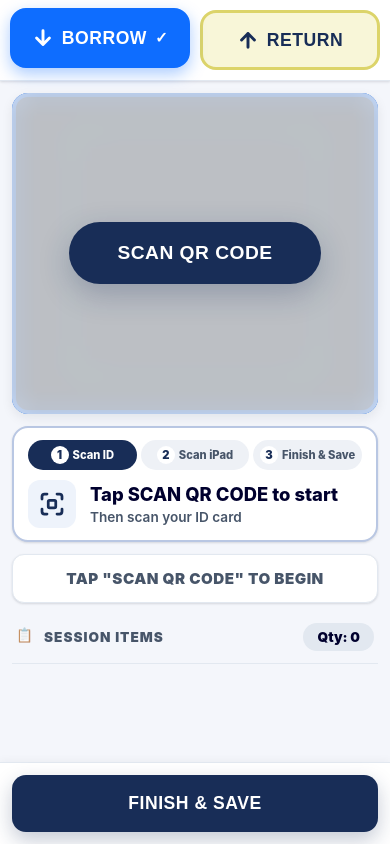
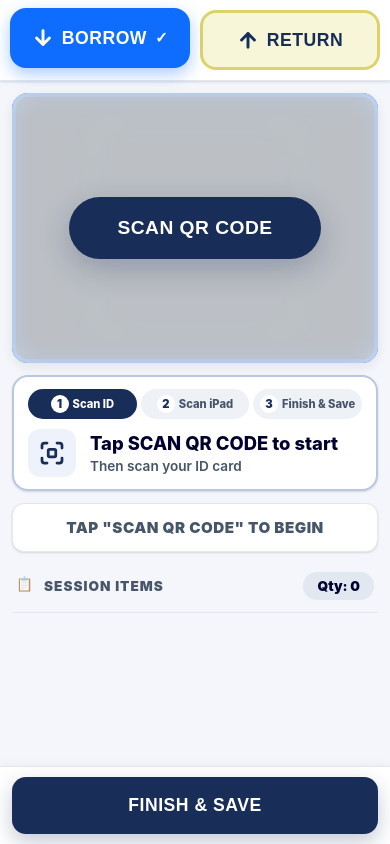
Before and after one commit to wistrepo/ipad-express, a plain HTML site: page index.html in a window 390 px wide. Drawn offline with Linux system fonts and the light colour scheme.

Commit message:
Update index.html

```diff
--- a/index.html
+++ b/index.html
@@ -7,6 +7,7 @@
   <meta name="viewport" content="width=device-width, initial-scale=1.0, maximum-scale=1.0, user-scalable=no, viewport-fit=cover" />
   <title>iPad Express Checkout - Phase II</title>
   <!-- v13.4 (2026-11-17): phone layout fixes - mode buttons, step chips, scan box, landscape camera -->
+  <!-- v13.5 (2026-11-19): FINISH & SAVE always visible on phones - middle panels scroll, footer pinned -->
 
   <!-- ZXing QR Code Library - Better iOS Compatibility -->
   <script src="https://unpkg.com/@zxing/library@0.20.0/umd/index.min.js"></script>
@@ -1273,15 +1274,14 @@
       body{
         display:grid;
         grid-template-columns:minmax(0, 1.1fr) minmax(340px, 1fr);
-        grid-template-rows:auto auto auto auto minmax(0, 1fr) auto;
+        grid-template-rows:auto minmax(0, 1fr) auto;
         grid-template-areas:
           "header header"
-          "cam    guide"
-          "cam    status"
-          "cam    user"
-          "cam    history"
+          "cam    panel"
           "cam    footer";
       }
+
+      .panel-scroll{ grid-area:panel; }
 
       .header{ grid-area:header; }
 
@@ -1396,13 +1396,10 @@
        is no longer squeezed under it (about 210px -> 280px tall on an iPhone). */
     @media (orientation: landscape) and (min-width: 700px) and (max-height: 560px) {
       body{
-        grid-template-rows:auto auto auto auto minmax(0, 1fr) auto;
+        grid-template-rows:auto minmax(0, 1fr) auto;
         grid-template-areas:
           "cam header"
-          "cam guide"
-          "cam status"
-          "cam user"
-          "cam history"
+          "cam panel"
           "cam footer";
         /* keep the camera clear of the notch / Dynamic Island */
         padding-left:env(safe-area-inset-left);
@@ -1416,6 +1413,38 @@
       }
       .mode-toggle{ gap:8px; }
       .mode-btn{ min-height:48px; font-size:1.05rem; gap:8px; padding:6px 8px; }
+    }
+
+    /* ===== v13.5 - FINISH & SAVE ALWAYS REACHABLE =====
+       Cause: body is locked to the screen height with overflow:hidden, and the
+       guide card, status banner and user card all had flex-shrink:0. On a phone
+       their total height was taller than the screen, so the footer was pushed
+       below the bottom edge and clipped. Now those panels sit in one scroll
+       area that takes whatever space is left, and the footer never moves. */
+    .panel-scroll{
+      flex:1 1 auto;
+      min-height:0;               /* lets the area shrink below its content */
+      overflow-y:auto;
+      -webkit-overflow-scrolling:touch;
+      overscroll-behavior:contain;
+    }
+    /* The history list no longer needs its own scrollbar inside the area */
+    .panel-scroll .history-section{ flex:none; overflow:visible; }
+    .footer{ position:relative; z-index:20; }
+
+    /* Phone portrait: a slightly shorter camera leaves room for the step card.
+       Uses the real visible height (--vh) rather than raw vh, which on iPhone
+       ignores the browser toolbars. Overrides the iOS rule above. */
+    @media (orientation: portrait) and (max-width: 480px) {
+      #reader{
+        height:clamp(200px, calc(var(--vh) * 32), 300px) !important;
+      }
+      .footer{ padding:10px 12px; }
+    }
+
+    /* Phone landscape: slightly tighter footer to give the scroll area more room */
+    @media (orientation: landscape) and (min-width: 700px) and (max-height: 560px) {
+      .footer{ padding:6px 8px 8px; }
     }
   </style>
 </head>
@@ -1449,6 +1478,9 @@
     </div>
   </div>
 
+  <!-- v13.5: everything between the camera and FINISH & SAVE scrolls here,
+       so the footer button can never be pushed off-screen -->
+  <div class="panel-scroll" id="panelScroll">
   <div class="guide-card" id="guideCard" role="status" aria-live="polite">
     <div class="guide-steps">
       <div class="guide-step" id="guideStep1"><span class="num">1</span>Scan ID</div>
@@ -1486,6 +1518,7 @@
     </div>
     <div id="historyList"></div>
   </div>
+  </div><!-- /panel-scroll -->
 
   <div class="footer">
     <button id="finishBtn" class="finish-btn" onclick="showConfirmationModal()">FINISH & SAVE</button>
@@ -2691,6 +2724,8 @@
       row.appendChild(btn);
 
       list.appendChild(row);
+      // v13.5: on small screens the list is inside the scroll area - bring the new row into view
+      try { row.scrollIntoView({ block: "nearest", behavior: "smooth" }); } catch (e) {}
       historyDom.set(ipadId, row);
       ipadStatus.set(ipadId, { status: 'pending' }); // PHASE III: Initialize status
       updateCount_();
```
